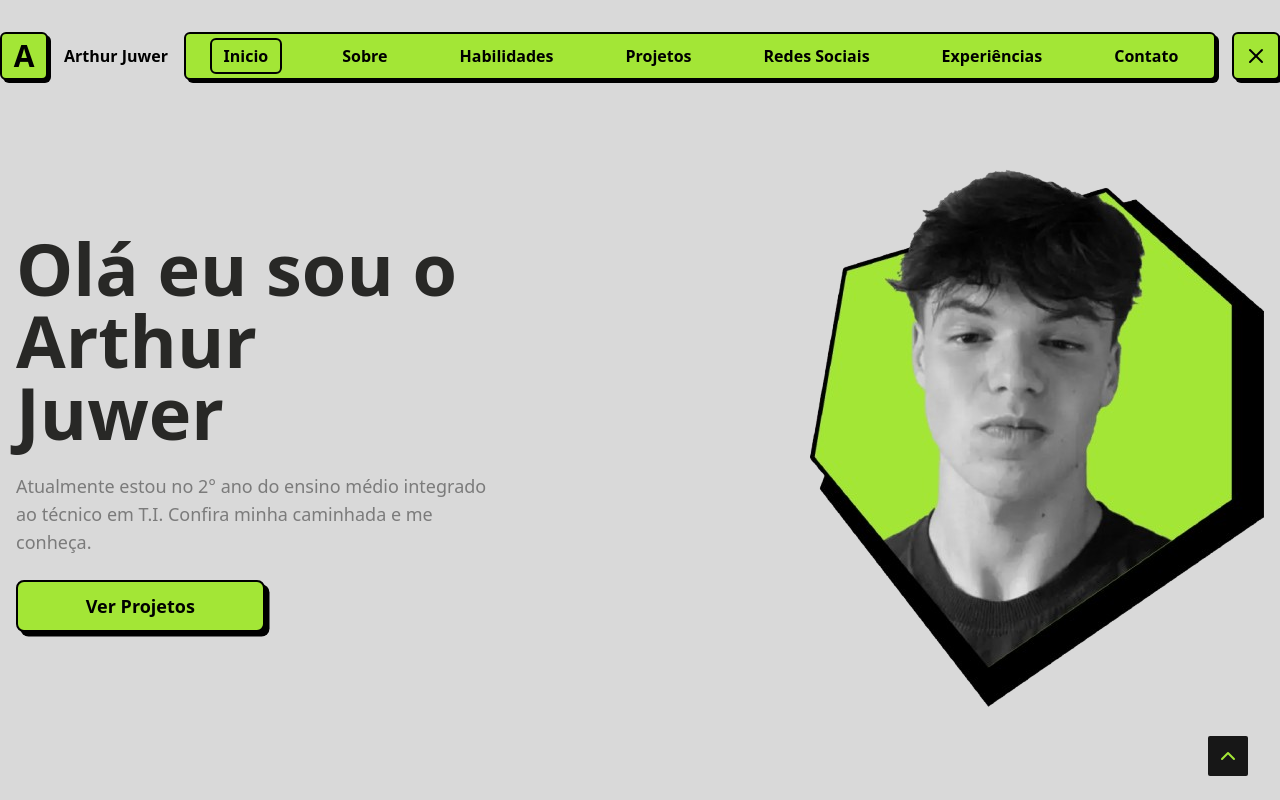
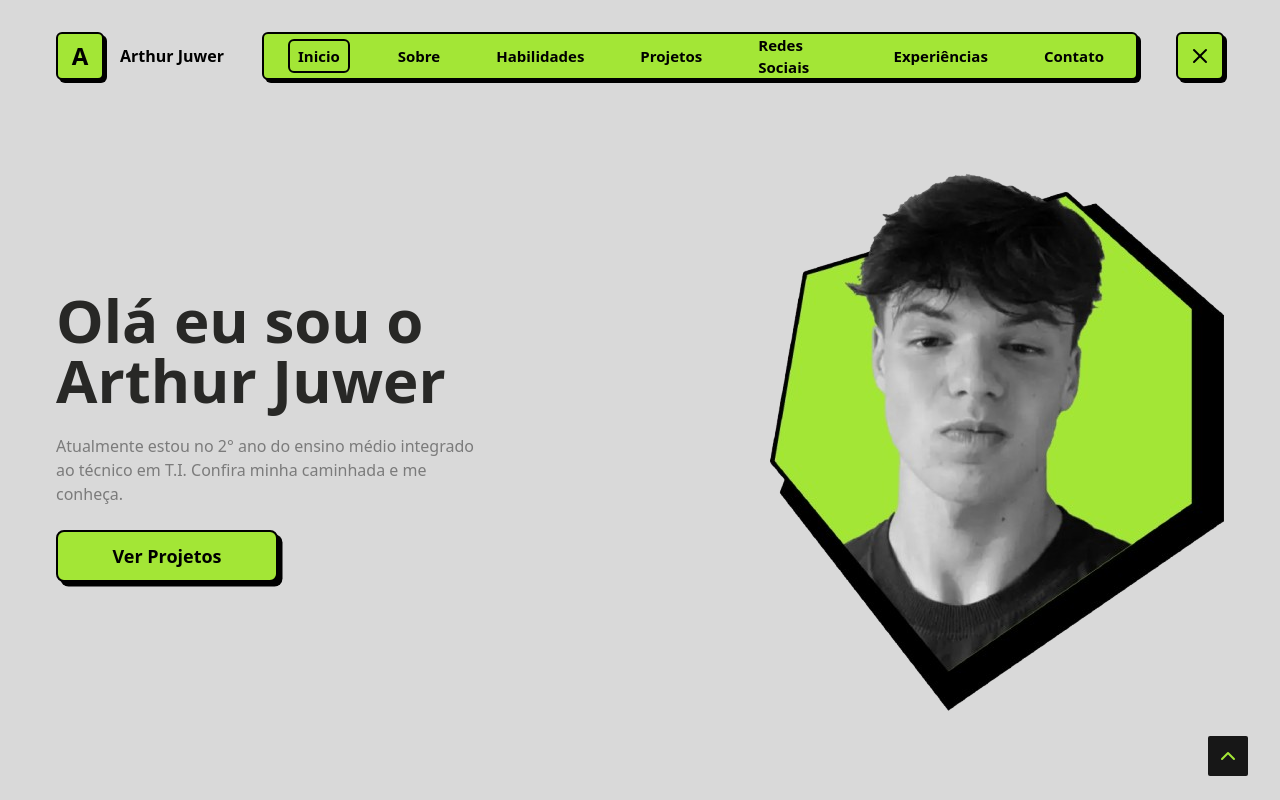
Before and after one commit to ArthurJuwer/portfolio-neobrutalism, a React (Vite) app: page / in a window 1280 px wide. Shown: the top 800 px of the page. Built offline with nearby package versions, Linux system fonts and the light colour scheme.

Commit message:
correção de bugs para telas de XL

```diff
--- a/src/App.tsx
+++ b/src/App.tsx
@@ -17,7 +17,7 @@ function App() {
   return (
 
     <div className="bg-mainBackground min-h-dvh">
-      <div className="xl:ml-auto xl:mr-auto xl:max-w-screen-xl">
+      <div className="xl:px-14 2xl:px-0 xl:ml-auto xl:mr-auto xl:max-w-screen-xl">
         <Header />
         <Main />
       </div>
--- a/src/components/Header/HeaderLogo.tsx
+++ b/src/components/Header/HeaderLogo.tsx
@@ -2,10 +2,10 @@ const HeaderLogo = () => {
   return (
     <div>
       <div className="flex items-center gap-x-4">
-        <div className="font-bold text-3xl bg-mainGreen flex items-center justify-center shadow-neoBrutalism rounded-md border-neoBrutalism text-center size-12 transition-all duration-200 hover:translate-x-1 hover:translate-y-1 hover:shadow-none">
+        <div className="font-bold xl:text-2xl 2xl:text-3xl text-3xl  bg-mainGreen flex items-center justify-center shadow-neoBrutalism rounded-md border-neoBrutalism text-center size-12 transition-all duration-200 hover:translate-x-1 hover:translate-y-1 hover:shadow-none">
           A
         </div>
-        <p className="font-semibold">Arthur Juwer</p>
+        <p className="font-semibold text-base">Arthur Juwer</p>
       </div>
     </div>
   );
--- a/src/components/Header/HeaderMenu.tsx
+++ b/src/components/Header/HeaderMenu.tsx
@@ -31,13 +31,13 @@ const HeaderMenu: FunctionComponent<menuSituation> = ({menuSituation}) => {
     }
 
     return (
-    <nav className={`${menuSituation ? "flex" : "hidden"} absolute right-4 top-20 xl:static xl:h-12 xl:px-6 py-2 w-2/5 xl:w-auto bg-mainGreen rounded-md border-neoBrutalism shadow-neoBrutalism justify-center items-center`}>
-        <ul className="flex xl:flex-row flex-col items-center justify-center gap-x-12  font-semibold">
+    <nav className={`${menuSituation ? "flex" : "hidden"} absolute right-4 top-20 xl:static xl:h-12 xl:px-6 py-2 w-2/5 xl:w-9/12 bg-mainGreen rounded-md border-neoBrutalism shadow-neoBrutalism justify-center items-center`}>
+        <ul className="flex xl:flex-row flex-col items-center justify-center gap-x-10 2xl:gap-x-12  font-semibold">
             {listItemsMenu.map(({name, id, isSelected})=>(
                 <a
                     href={id}>
                     <li
-                        className={`${isSelected ? "border-neoBrutalism" : ""} p-1 px-3 rounded-md`}
+                        className={`${isSelected ? "border-neoBrutalism" : ""} p-1 text-[15px] px-2 2xl:px-3 rounded-md`}
                         key={id}
                         id={id}
                         onClick={() => handleSelect(id)}
--- a/src/components/Main/Main.tsx
+++ b/src/components/Main/Main.tsx
@@ -3,7 +3,7 @@ import MainTitle from "./MainTitle"
 
 const Main = () => {
   return (
-    <div id="inicio" className="min-h-[85vh] gap-12 lg:min-h-[90vh] flex lg:flex-row flex-col-reverse items-center h-full w-full p-4 pb-8">
+    <div id="inicio" className="min-h-[85vh] gap-12 lg:min-h-[90vh] flex lg:flex-row flex-col-reverse items-center h-full w-full pt-6 pb-8">
       <MainTitle />
       <MainImg />
     </div>
--- a/src/components/Main/MainTitle.tsx
+++ b/src/components/Main/MainTitle.tsx
@@ -1,8 +1,8 @@
 const MainTitle = () => {
   return (
     <div className="flex items-center lg:items-start flex-col gap-6">
-        <h1 className="text-titleGray lg:text-7xl text-5xl font-bold lg:w-3/5 text-center lg:text-left">Olá eu sou o Arthur Juwer</h1>
-        <p className="text-textGray lg:text-lg text-base font-medium w-10/12 lg:w-[65%] text-center lg:text-left">Atualmente estou no 2° ano do ensino médio integrado ao técnico em T.I. Confira minha caminhada e me conheça.</p>
+        <h1 className="text-titleGray 2xl:text-7xl lg:text-6xl text-5xl font-bold lg:w-3/5 text-center lg:text-left">Olá eu sou o Arthur Juwer</h1>
+        <p className="text-textGray 2xl:text-lg text-base font-medium w-10/12 lg:w-[65%] text-center lg:text-left">Atualmente estou no 2° ano do ensino médio integrado ao técnico em T.I. Confira minha caminhada e me conheça.</p>
         <a href="#projetos" className="w-full flex justify-center items-center lg:justify-start">
           <button
             className="bg-mainGreen border-neoBrutalism shadow-neoBrutalism_100 font-semibold px-12 py-2.5 text-lg rounded-lg w-11/12 lg:w-1/3 transition-all duration-200 hover:translate-x-1 hover:translate-y-1 hover:shadow-none"
```
